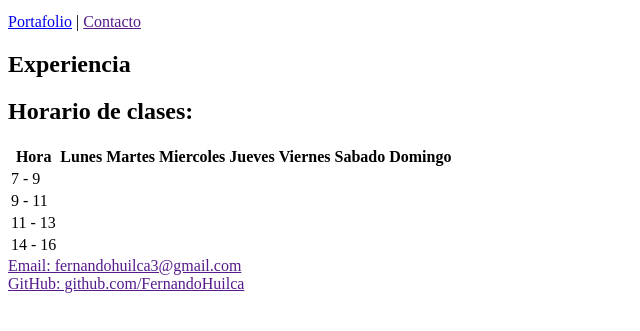
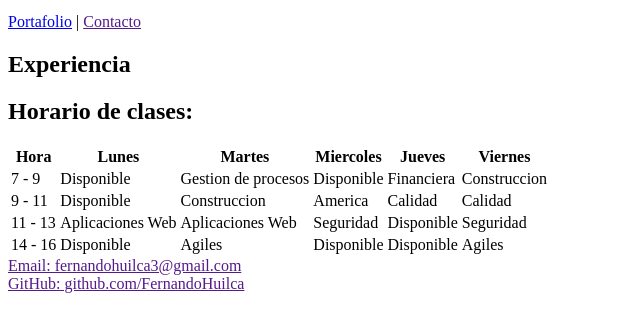
Before and after one commit to FernandoHuilca/FernandoHuilca.github.io, a plain HTML site: page index.html in a window 1280 px wide. Shown: the part 101-432 px from the top of the page, without its empty margins (0-640 px from the left). Drawn offline with Linux system fonts and the light colour scheme.

Commit message:
Add course availability to schedule in index.html

```diff
--- a/index.html
+++ b/index.html
@@ -36,20 +36,39 @@
                         <th> Miercoles </th>
                         <th> Jueves </th>
                         <th> Viernes </th>
-                        <th> Sabado </th>
-                        <th> Domingo </th>
                     </tr>
                     <tr>
                         <td> 7 - 9 </td>
+                        <td> Disponible </td>
+                        <td> Gestion de procesos</td>
+                        <td> Disponible </td>
+                        <td> Financiera</td>
+                        <td> Construccion </td>
+
                     </tr>
                     <tr>
                         <td> 9 - 11 </td>
+                        <td> Disponible </td>
+                        <td> Construccion</td>
+                        <td> America </td>
+                        <td> Calidad</td>
+                        <td> Calidad </td>
                     </tr>
                     <tr>
                         <td> 11 - 13 </td>
+                        <td> Aplicaciones Web </td>
+                        <td> Aplicaciones Web </td>
+                        <td> Seguridad </td>
+                        <td> Disponible</td>
+                        <td> Seguridad </td>
                     </tr>
                     <tr>
                         <td> 14 - 16 </td>
+                        <td> Disponible </td>
+                        <td> Agiles</td>
+                        <td> Disponible </td>
+                        <td> Disponible </td>
+                        <td> Agiles </td>
                     </tr>
                 </table>
 
```
